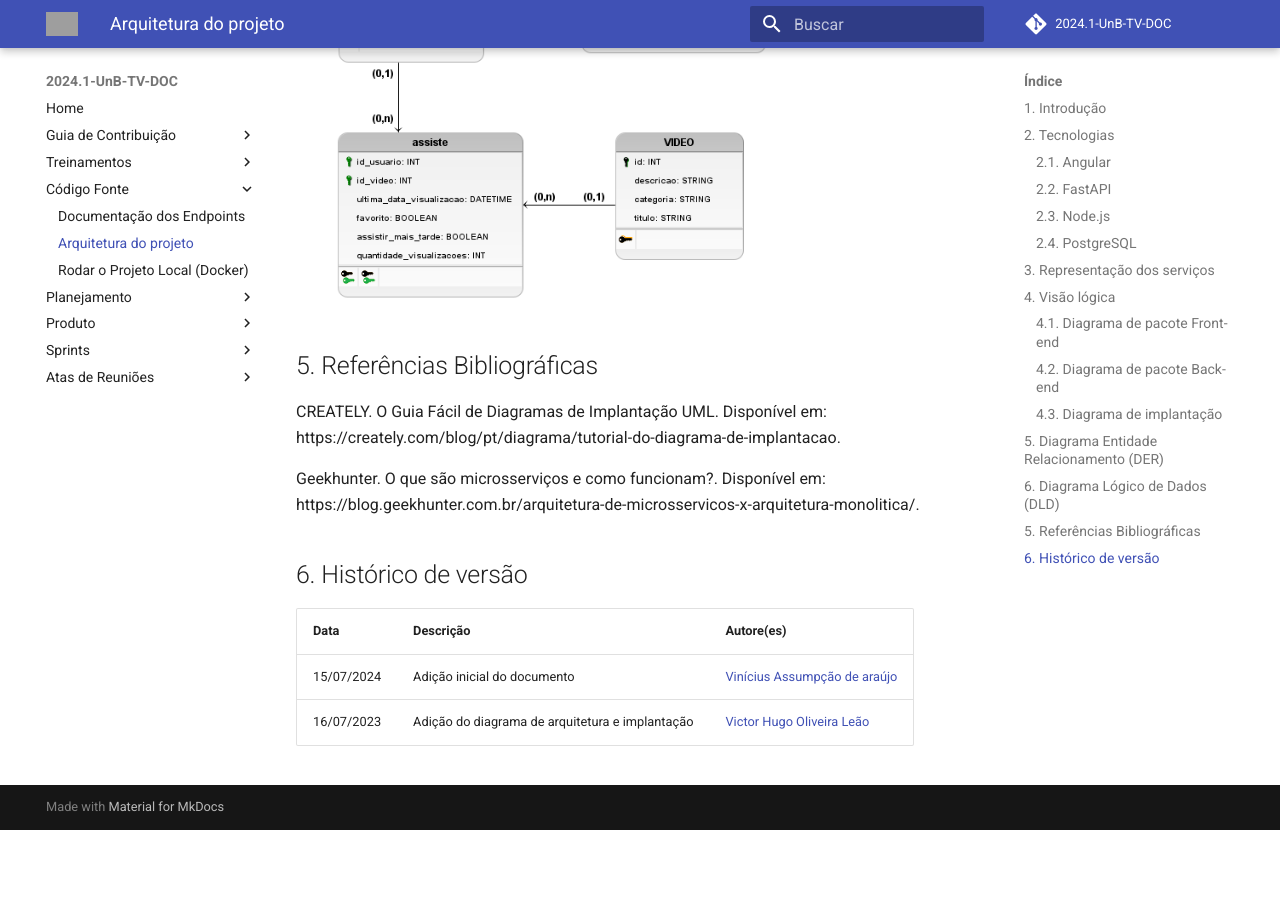
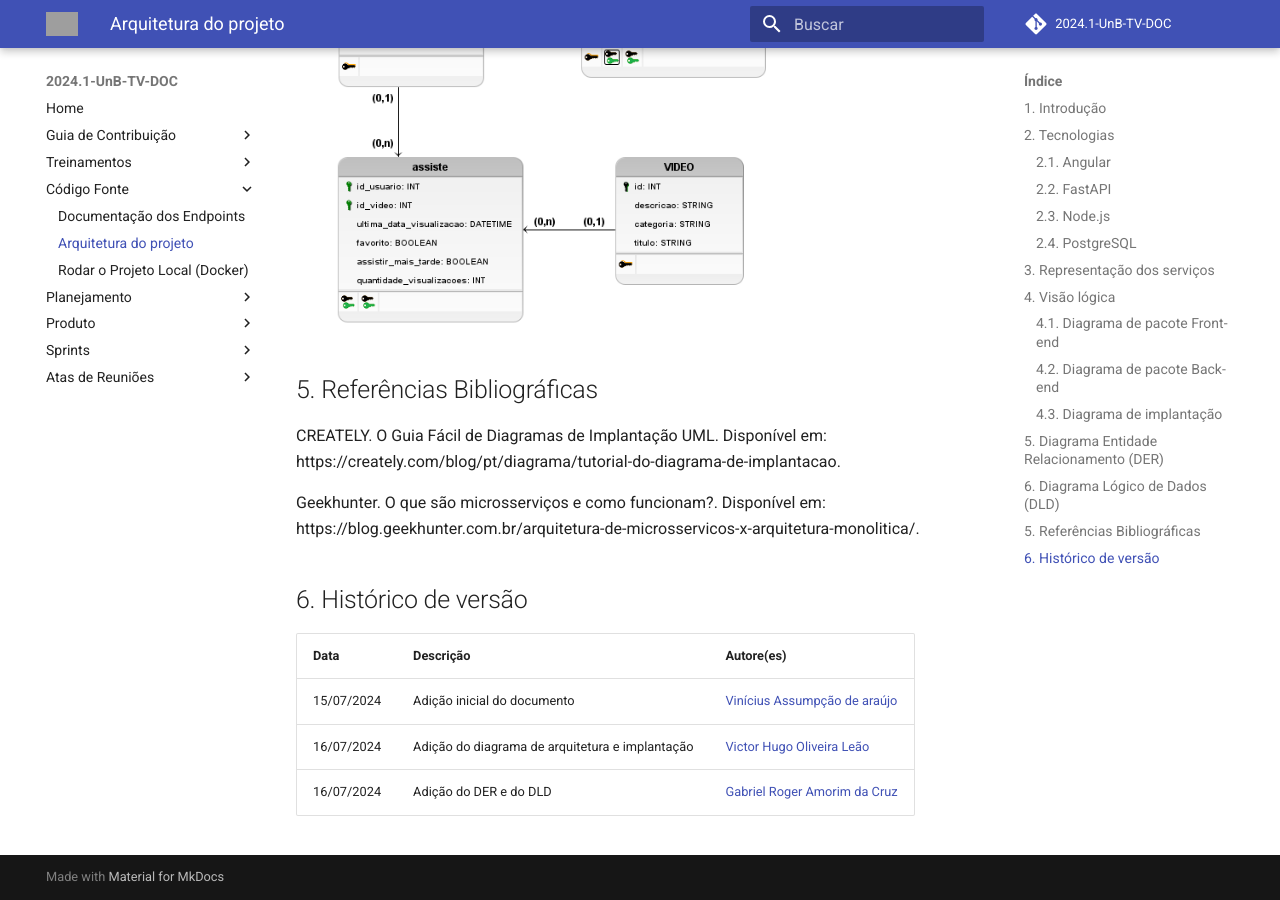
Before and after one commit to fga-eps-mds/2024.1-UnB-TV-DOC, an MkDocs documentation site: the page built from docs/codigo/arquitetura.md, in a window 1280 px wide and 900 px high, scrolled down 5630 px. Built offline with MkDocs 1.6.1 and Material for MkDocs 9.7.7, drawn with Linux system fonts in a browser that asks for light colours; comment, search, counter and statistics services are not loaded; before the commit the page ends 6460 px from its top, so only the background shows below that; grey boxes are pictures that could not be loaded.

Commit message:
Corrigindo imagem DER

```diff
--- a/docs/codigo/arquitetura.md
+++ b/docs/codigo/arquitetura.md
@@ -94,4 +94,5 @@
 | **Data**   | **Descrição**                                    | **Autore(es)**    |
 | ---------- | ------------------------------------------------ | ----------------- |
 | 15/07/2024 | Adição inicial do documento                              | [Vinícius Assumpção de araújo](https://github.com/viniman27)          |
-| 16/07/2023 | Adição do diagrama de arquitetura e implantação | [Victor Hugo Oliveira Leão](https://github.com/victorleaoo) |
+| 16/07/2024 | Adição do diagrama de arquitetura e implantação | [Victor Hugo Oliveira Leão](https://github.com/victorleaoo) |
+| 16/07/2024 | Adição do DER e do DLD | [Gabriel Roger Amorim da Cruz](https://github.com/GabrielRoger07) |
```
Also changed, not shown: docs/assets/DiagramaEntidadeRelacionamento.png.
